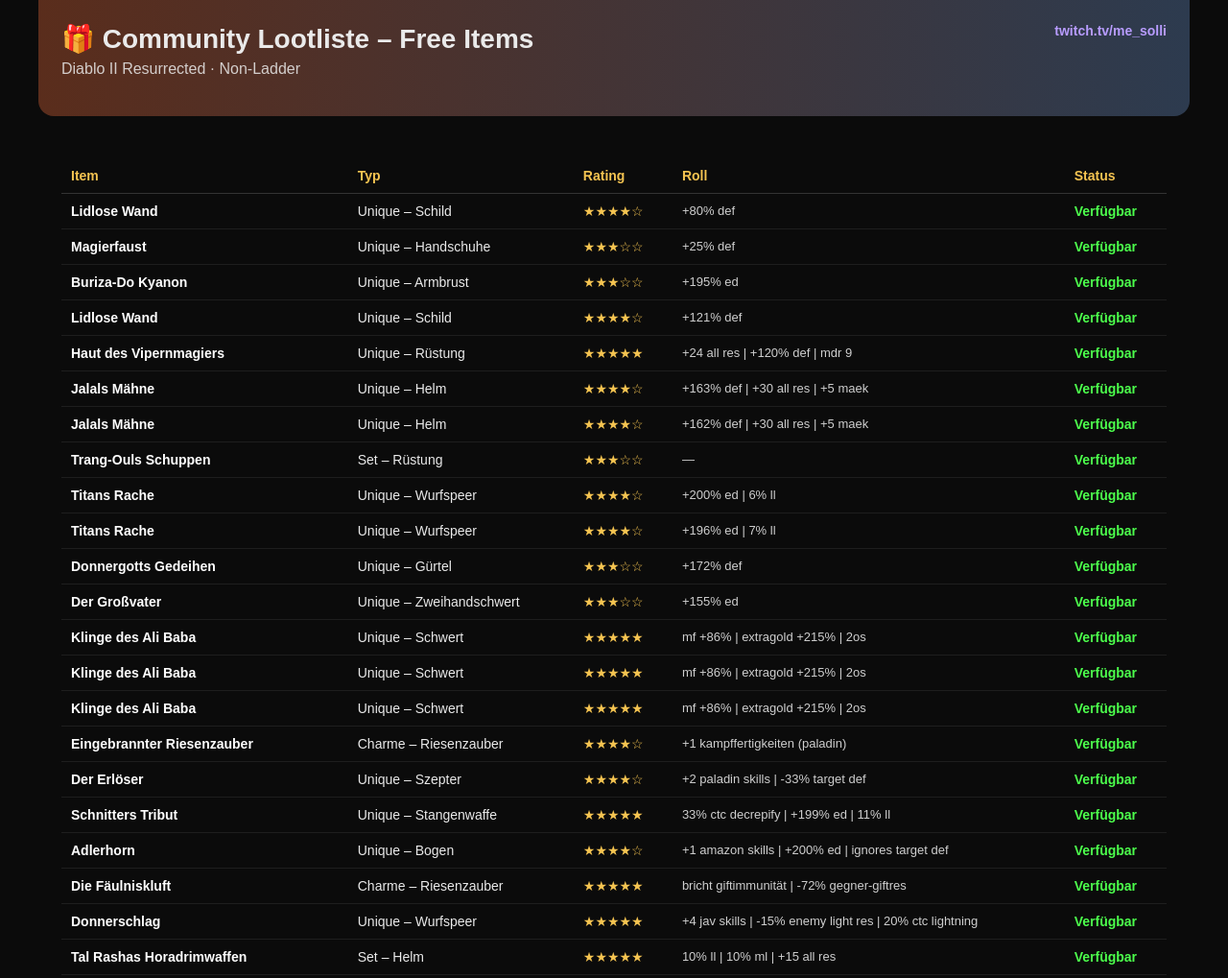
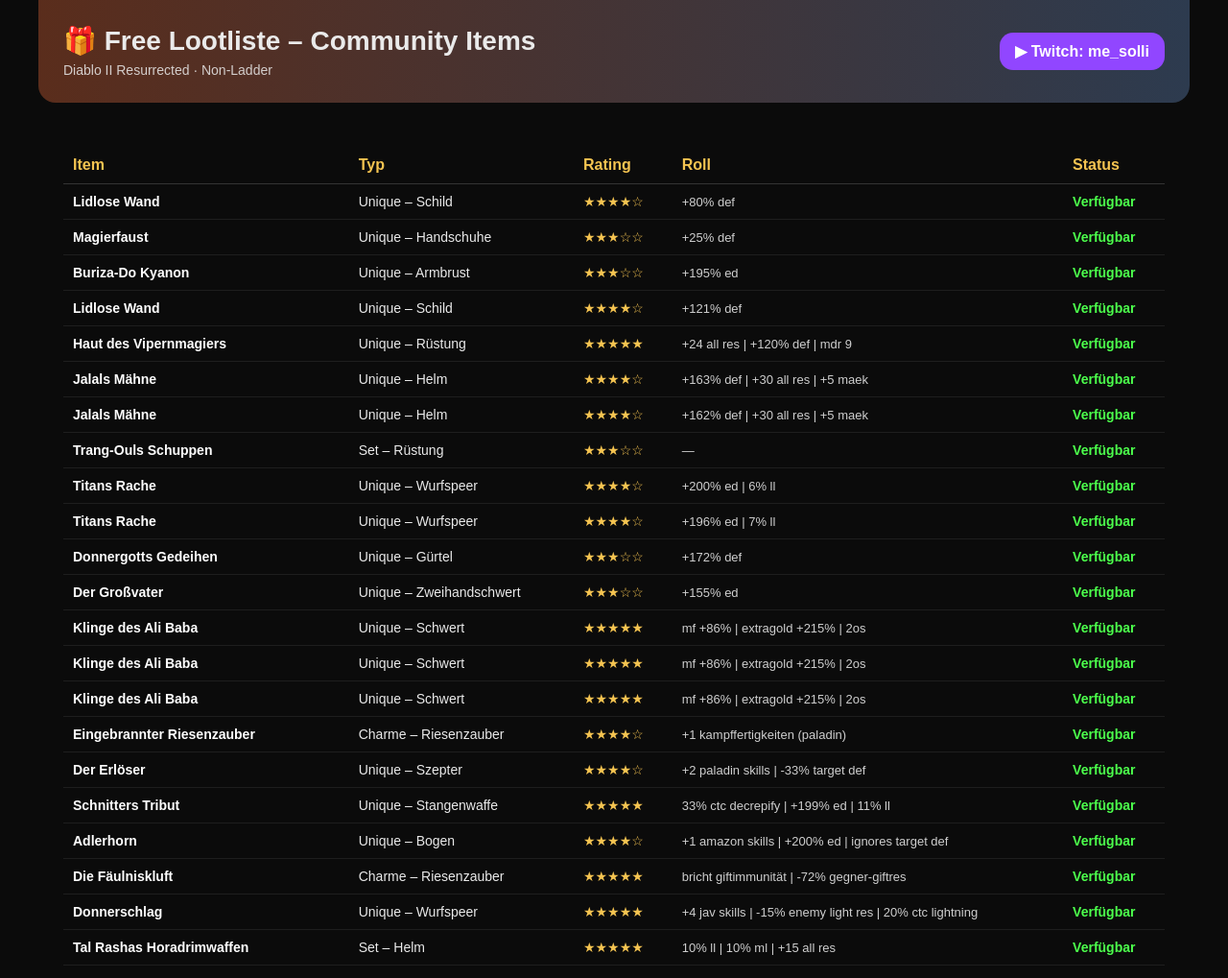
Before and after one commit to me-solli/lootliste, a plain HTML site: page index.html in a window 1280 px wide. Shown: the top 1019 px of the page at 96% size. Drawn offline with Linux system fonts and the light colour scheme.

Commit message:
Update index.html

```diff
--- a/index.html
+++ b/index.html
@@ -2,144 +2,122 @@
 <html lang="de">
 <head>
 <meta charset="UTF-8">
-  <title>Community Lootliste – Free Items</title>
+<title>🎁 Free Lootliste – Community Items | D2R Non-Ladder</title>
 <meta name="viewport" content="width=device-width, initial-scale=1.0">
+
+<meta name="description" content="Kostenlose Community Lootliste für Diablo II Resurrected (Non-Ladder). Free Items aus dem Stream von me_solli.">
 
 <style>
 body {
-      margin: 0;
-      font-family: Arial, sans-serif;
-      background: #0b0b0b;
-      color: #eaeaea;
+  margin:0;
+  font-family:Arial, sans-serif;
+  background:#0b0b0b;
+  color:#eaeaea;
 }
 
 .wrapper {
-      max-width: 1200px;
-      margin: 0 auto;
+  max-width:1200px;
+  margin:0 auto;
 }
 
-    /* ===== HEADER ===== */
-    .header {
-      padding: 24px;
-      background: linear-gradient(90deg, #5a2d1c, #2d3b4f);
-      border-radius: 0 0 16px 16px;
-      display: flex;
-      justify-content: space-between;
-      align-items: flex-start;
-      gap: 20px;
-      flex-wrap: wrap;
+header {
+  padding:26px;
+  background:linear-gradient(90deg,#5a2d1c,#2d3b4f);
+  border-radius:0 0 18px 18px;
+  display:flex;
+  align-items:center;
+  justify-content:space-between;
+  gap:20px;
 }
 
-    .header-left h1 {
-      margin: 0;
-      font-size: 28px;
+header h1 {
+  margin:0;
+  font-size:28px;
 }
 
-    .header-left p {
-      margin-top: 6px;
-      opacity: 0.85;
+header p {
+  margin:6px 0 0;
+  opacity:.85;
+  font-size:14px;
 }
 
-    .header-right {
-      text-align: right;
-      font-size: 14px;
+.twitch {
+  background:#9146FF;
+  color:#fff;
+  padding:10px 16px;
+  border-radius:14px;
+  font-weight:bold;
+  text-decoration:none;
+  white-space:nowrap;
+}
+.twitch:hover {
+  opacity:.85;
 }
 
-    .twitch-link {
-      color: #b89cff;
-      text-decoration: none;
-      font-weight: bold;
-    }
-
-    .twitch-link:hover {
-      text-decoration: underline;
-    }
-
-    /* ===== CONTENT ===== */
 .container {
-      padding: 24px;
+  padding:26px;
 }
 
 table {
-      width: 100%;
-      border-collapse: collapse;
-      margin-top: 20px;
+  width:100%;
+  border-collapse:collapse;
+  margin-top:20px;
 }
 
 thead th {
-      text-align: left;
-      color: #f5c451;
-      border-bottom: 1px solid #333;
-      padding: 10px;
-      white-space: nowrap;
-      font-size: 14px;
+  text-align:left;
+  color:#f5c451;
+  border-bottom:1px solid #333;
+  padding:10px;
+  white-space:nowrap;
 }
 
 tbody td {
-      padding: 10px;
-      border-bottom: 1px solid #1e1e1e;
-      font-size: 14px;
-      vertical-align: top;
+  padding:10px;
+  border-bottom:1px solid #1e1e1e;
+  font-size:14px;
 }
 
 .item-name {
-      font-weight: bold;
-      min-width: 220px;
-      color: #ffffff;
+  font-weight:bold;
+  color:#fff;
+  min-width:220px;
 }
 
 .stars {
-      color: #f5c451;
-      white-space: nowrap;
+  color:#f5c451;
 }
 
 .roll {
-      font-size: 13px;
-      color: #cfcfcf;
+  color:#cfcfcf;
+  font-size:13px;
 }
 
-    .status.verfuegbar {
-      color: #4cff4c;
-      font-weight: bold;
-    }
+.status.verfuegbar { color:#4cff4c; font-weight:bold; }
+.status.reserviert { color:#ffd24c; font-weight:bold; }
+.status.vergeben   { color:#ff5c5c; font-weight:bold; }
 
-    .status.reserviert {
-      color: #ffd24c;
-      font-weight: bold;
-    }
-
-    .status.vergeben {
-      color: #ff5c5c;
-      font-weight: bold;
-    }
-
-    /* ===== FOOTER ===== */
 footer {
-      margin-top: 40px;
-      padding: 20px 24px;
-      border-top: 1px solid #222;
-      font-size: 13px;
+  margin-top:40px;
+  padding:20px;
+  border-top:1px solid #222;
+  font-size:13px;
 }
 
 footer a {
-      color: #f5c451;
-      margin-right: 16px;
-      text-decoration: none;
+  color:#f5c451;
+  margin-right:16px;
+  text-decoration:none;
 }
 
 footer a:hover {
-      text-decoration: underline;
+  text-decoration:underline;
 }
 
-    /* ===== MOBILE ===== */
-    @media (max-width: 768px) {
-      .header {
-        flex-direction: column;
-        align-items: flex-start;
-      }
-
-      .header-right {
-        text-align: left;
+@media (max-width:700px) {
+  header {
+    flex-direction:column;
+    align-items:flex-start;
   }
 }
 </style>
@@ -148,25 +126,19 @@
 <body>
 <div class="wrapper">
 
-  <!-- ===== HEADER ===== -->
-  <div class="header">
-    <div class="header-left">
-      <h1>🎁 Community Lootliste – Free Items</h1>
+<header>
+  <div>
+    <h1>🎁 Free Lootliste – Community Items</h1>
     <p>Diablo II Resurrected · Non-Ladder</p>
   </div>
 
-    <div class="header-right">
-      <a class="twitch-link"
-         href="https://www.twitch.tv/me_solli"
-         target="_blank"
-         rel="noopener">
-        twitch.tv/me_solli
+  <a class="twitch" href="https://www.twitch.tv/me_solli" target="_blank">
+    ▶ Twitch: me_solli
   </a>
-    </div>
-  </div>
+</header>
 
-  <!-- ===== CONTENT ===== -->
 <div class="container">
+
   <table>
     <thead>
       <tr>
@@ -179,18 +151,16 @@
     </thead>
     <tbody id="loot-table"></tbody>
   </table>
+
 </div>
 
-  <!-- ===== FOOTER ===== -->
 <footer>
-    <a href="stream.html">Über den Stream</a>
   <a href="impressum.html">Impressum</a>
   <a href="datenschutz.html">Datenschutz</a>
 </footer>
 
 </div>
 
-<!-- ===== ITEMS ===== -->
 <script type="module">
 import items from "./items.js";
 
@@ -199,7 +169,7 @@
 items.forEach(item => {
   const tr = document.createElement("tr");
 
-    const name   = item.name?.trim() || "Unbekanntes Item";
+  const name   = item.name?.trim() || "Unbekannt";
   const type   = item.category || "—";
   const stars  = item.stars || "—";
   const roll   = item.roll || "—";
```
Lines whose indentation alone changed are shown as unchanged.
